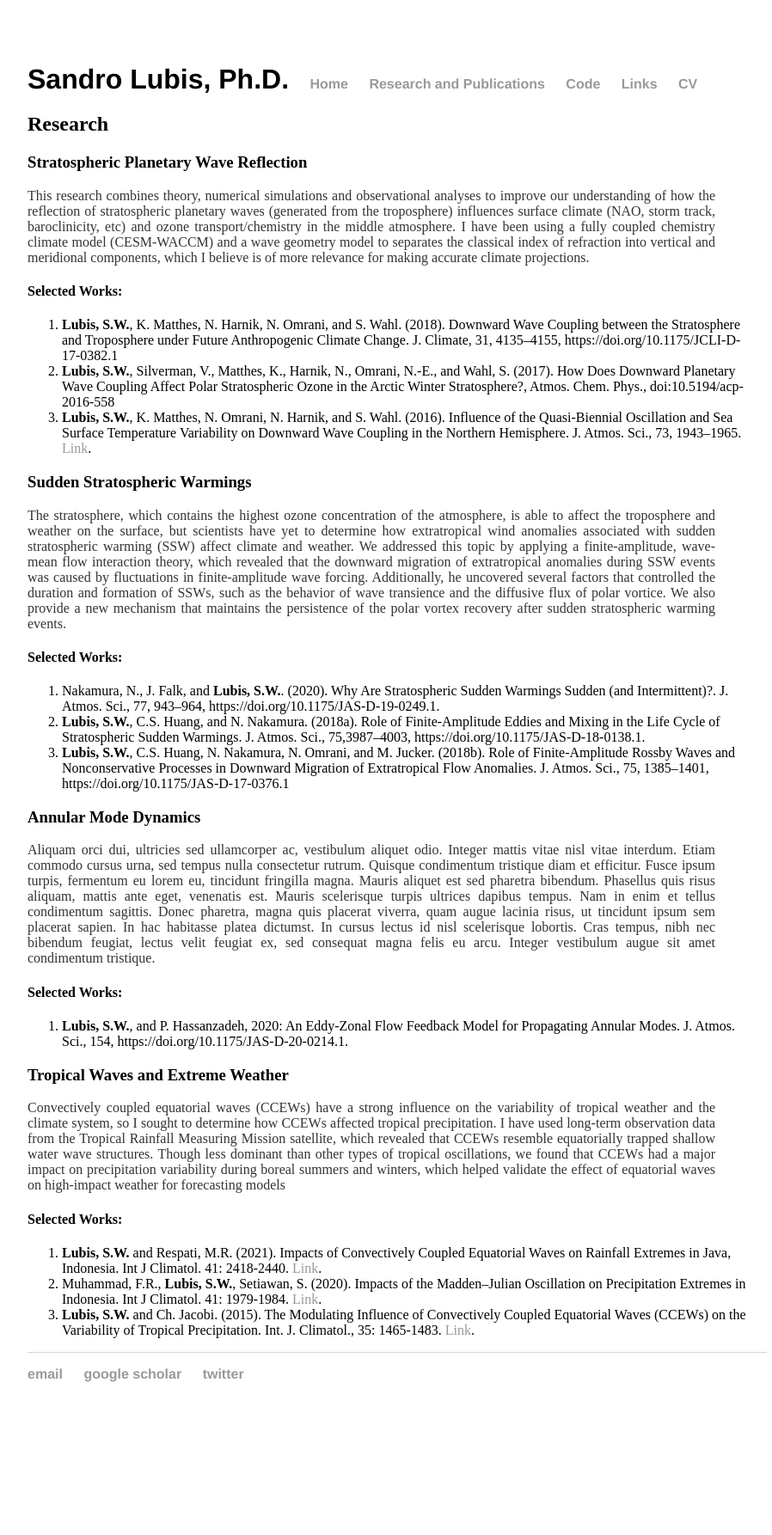
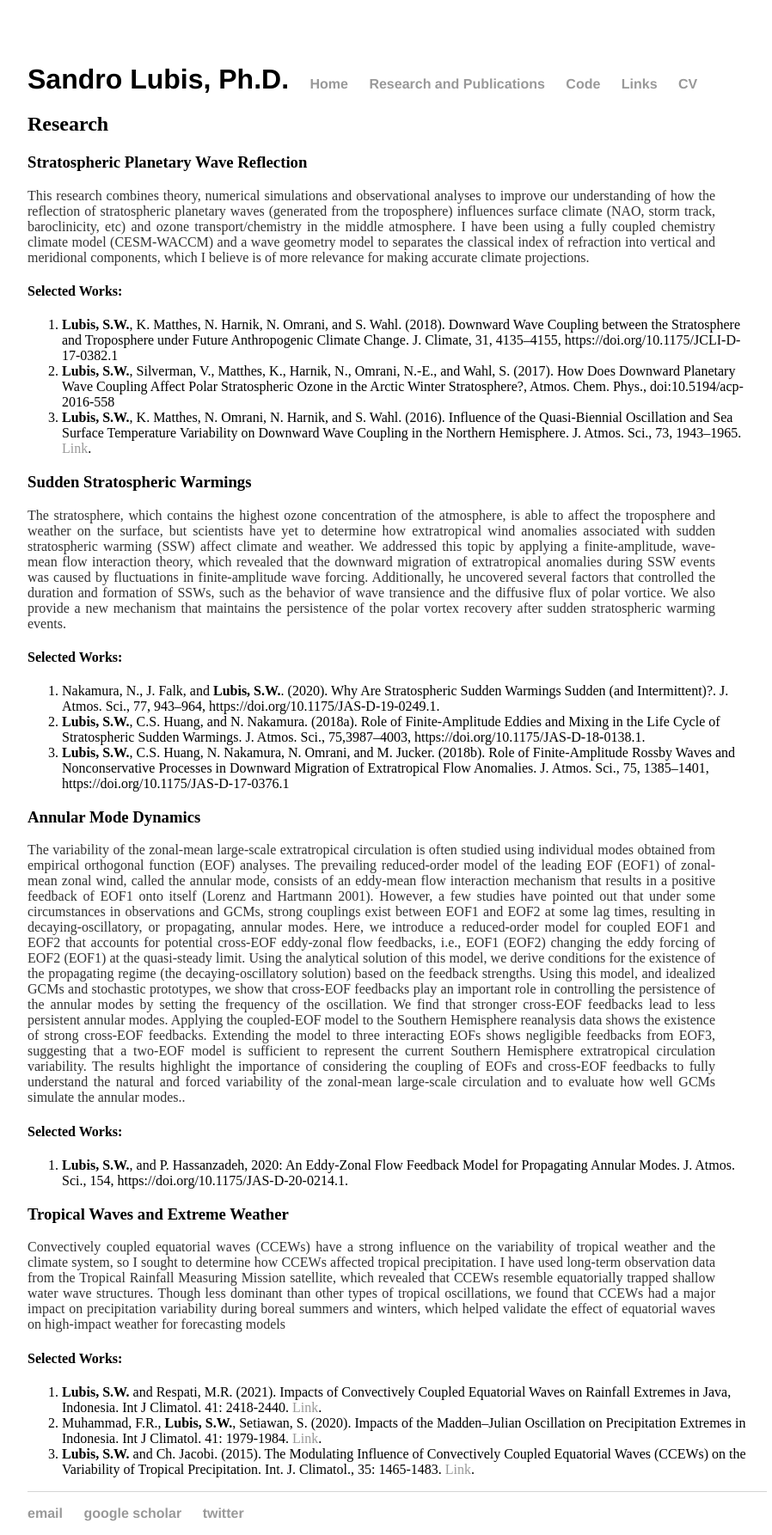
Before and after one commit to sandrolubis/sandrolubis.github.io, a Jekyll site: the page built from research/index.html, in a window 1280 px wide. Shown: the whole page at 86% size, without its empty margins (276-1174 px from the left). Built offline with Jekyll 4.4.1, drawn with Linux system fonts in a browser that asks for light colours; before the commit the page ends 1624 px from its top, so only the background shows below that.

Commit message:
Update index.html

```diff
--- a/research/index.html
+++ b/research/index.html
@@ -40,8 +40,10 @@ title: Research Interests | Sandro Lubis
 
 			<h3>Annular Mode Dynamics</h3>
 			<p class="indented"><font size=3>
-				Aliquam orci dui, ultricies sed ullamcorper ac, vestibulum aliquet odio. Integer mattis vitae nisl vitae interdum.
-				Etiam commodo cursus urna, sed tempus nulla consectetur rutrum. Quisque condimentum tristique diam et efficitur. Fusce ipsum turpis, fermentum eu lorem eu, tincidunt fringilla magna. Mauris aliquet est sed pharetra bibendum. Phasellus quis risus aliquam, mattis ante eget, venenatis est. Mauris scelerisque turpis ultrices dapibus tempus. Nam in enim et tellus condimentum sagittis. Donec pharetra, magna quis placerat viverra, quam augue lacinia risus, ut tincidunt ipsum sem placerat sapien. In hac habitasse platea dictumst. In cursus lectus id nisl scelerisque lobortis. Cras tempus, nibh nec bibendum feugiat, lectus velit feugiat ex, sed consequat magna felis eu arcu. Integer vestibulum augue sit amet condimentum tristique.</font></p>
+				The variability of the zonal-mean large-scale extratropical circulation is often studied using individual modes obtained from empirical orthogonal function (EOF) analyses.
+				The prevailing reduced-order model of the leading EOF (EOF1) of zonal-mean zonal wind, called the annular mode, consists of an eddy-mean flow interaction mechanism that results
+				in a positive feedback of EOF1 onto itself (Lorenz and Hartmann 2001). However, a few studies have pointed out that under some circumstances in observations and GCMs, strong couplings
+				exist between EOF1 and EOF2 at some lag times, resulting in decaying-oscillatory, or propagating, annular modes. Here, we introduce a reduced-order model for coupled EOF1 and EOF2 that accounts for potential cross-EOF eddy-zonal flow feedbacks, i.e., EOF1 (EOF2) changing the eddy forcing of EOF2 (EOF1) at the quasi-steady limit. Using the analytical solution of this model, we derive conditions for the existence of the propagating regime (the decaying-oscillatory solution) based on the feedback strengths. Using this model, and idealized GCMs and stochastic prototypes, we show that cross-EOF feedbacks play an important role in controlling the persistence of the annular modes by setting the frequency of the oscillation. We find that stronger cross-EOF feedbacks lead to less persistent annular modes. Applying the coupled-EOF model to the Southern Hemisphere reanalysis data shows the existence of strong cross-EOF feedbacks. Extending the model to three interacting EOFs shows negligible feedbacks from EOF3, suggesting that a two-EOF model is sufficient to represent the current Southern Hemisphere extratropical circulation variability. The results highlight the importance of considering the coupling of EOFs and cross-EOF feedbacks to fully understand the natural and forced variability of the zonal-mean large-scale circulation and to evaluate how well GCMs simulate the annular modes..</font></p>
 			<h4>Selected Works:</h4>
 			<ol>
 			  <li><b>Lubis, S.W.</b>, and P. Hassanzadeh, 2020: An Eddy-Zonal Flow Feedback Model for Propagating Annular Modes. J. Atmos. Sci., 154,
```
